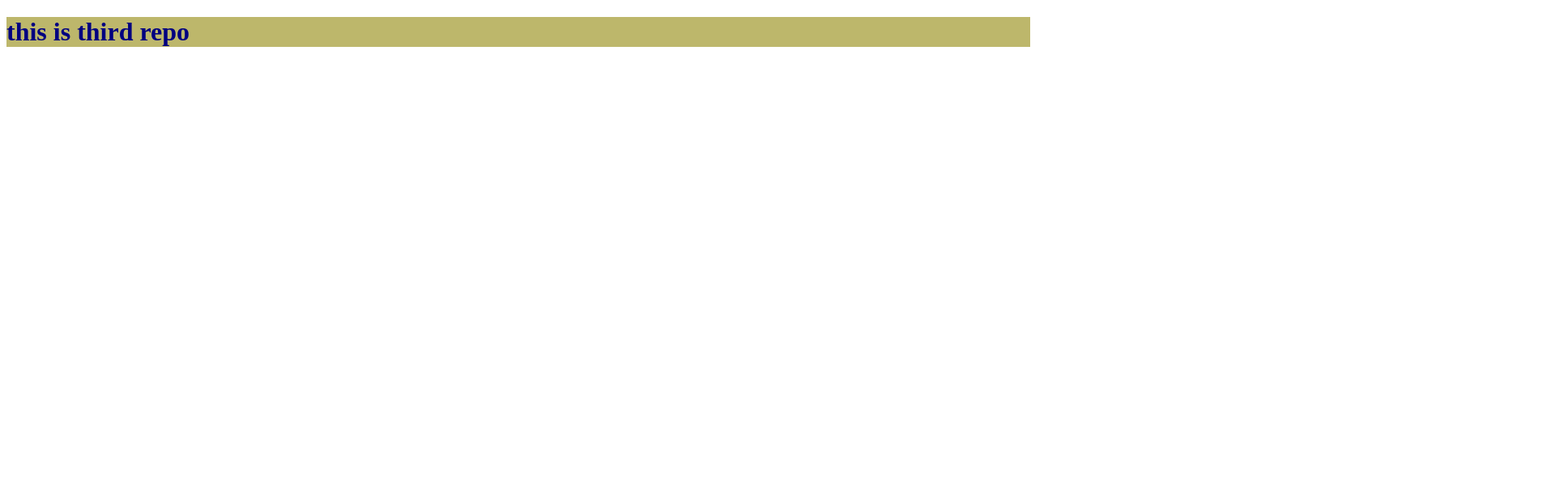
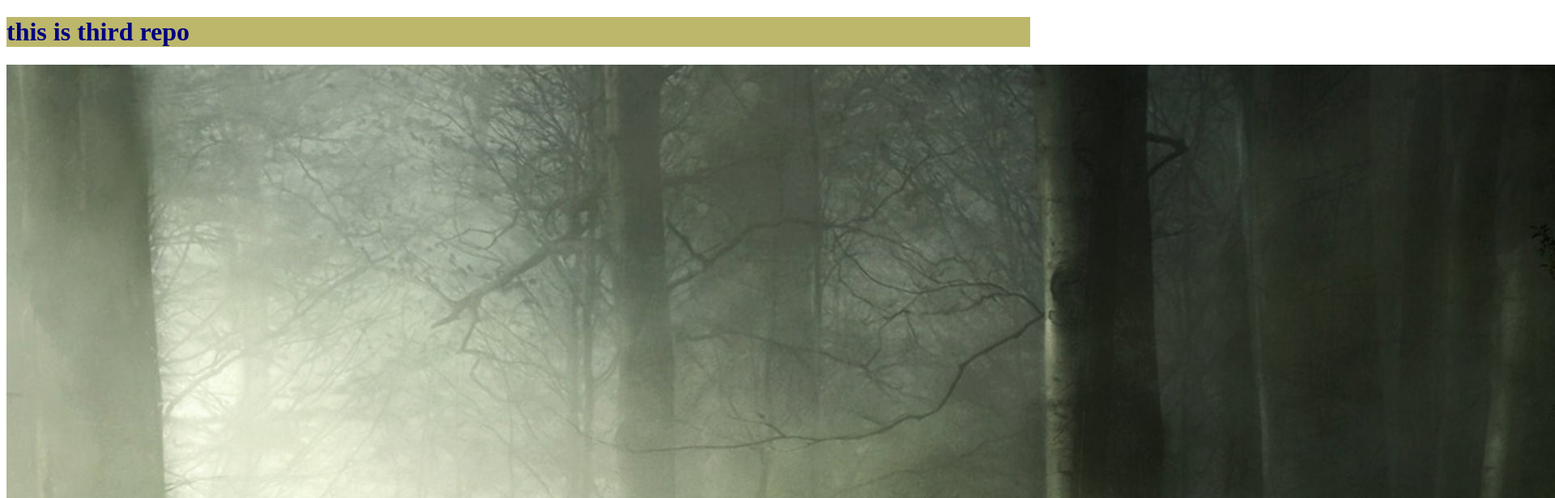
Before and after one commit to Arif-Hosen/my-third-repo, a plain HTML site: page index.html in a window 1280 px wide. Shown: the top 616 px of the page at 81% size, 1920 px wide, since content can reach past the window. Drawn offline with Linux system fonts and the light colour scheme.

Commit message:
image-added

```diff
--- a/index.html
+++ b/index.html
@@ -9,5 +9,6 @@
 </head>
 <body>
     <h1>this is third repo</h1>
+    <img src="Jungle.jpg" alt="">
 </body>
 </html>
```
